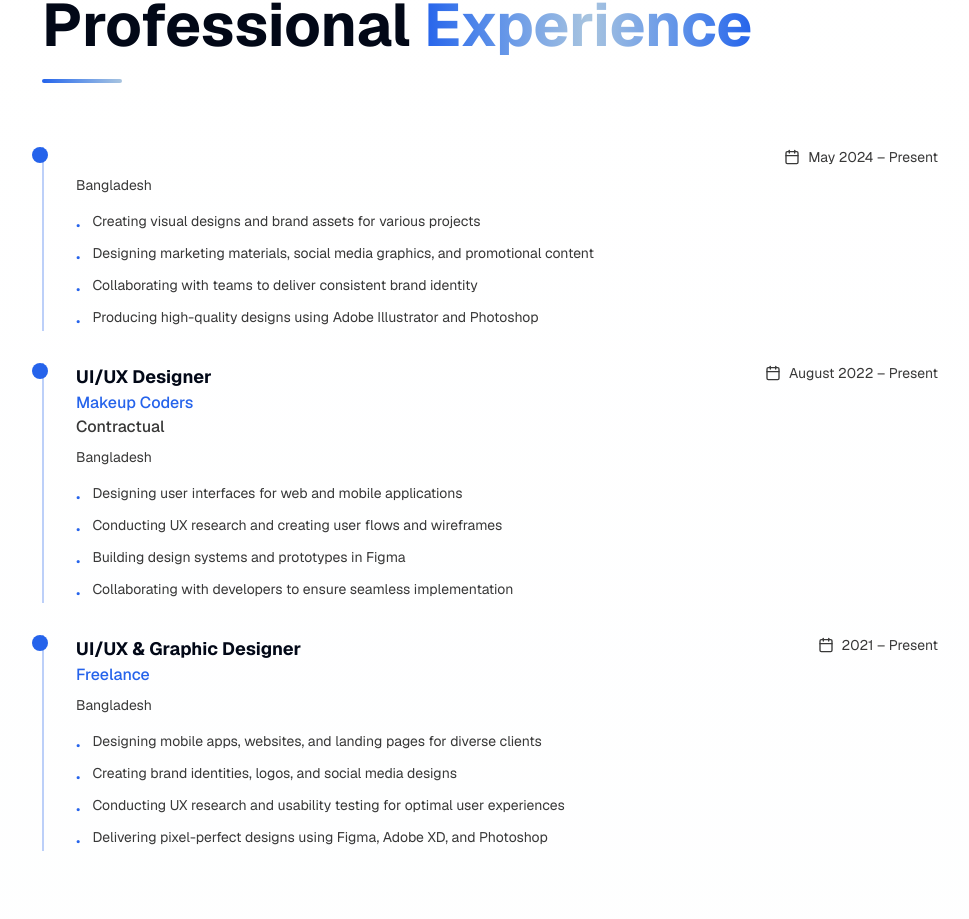
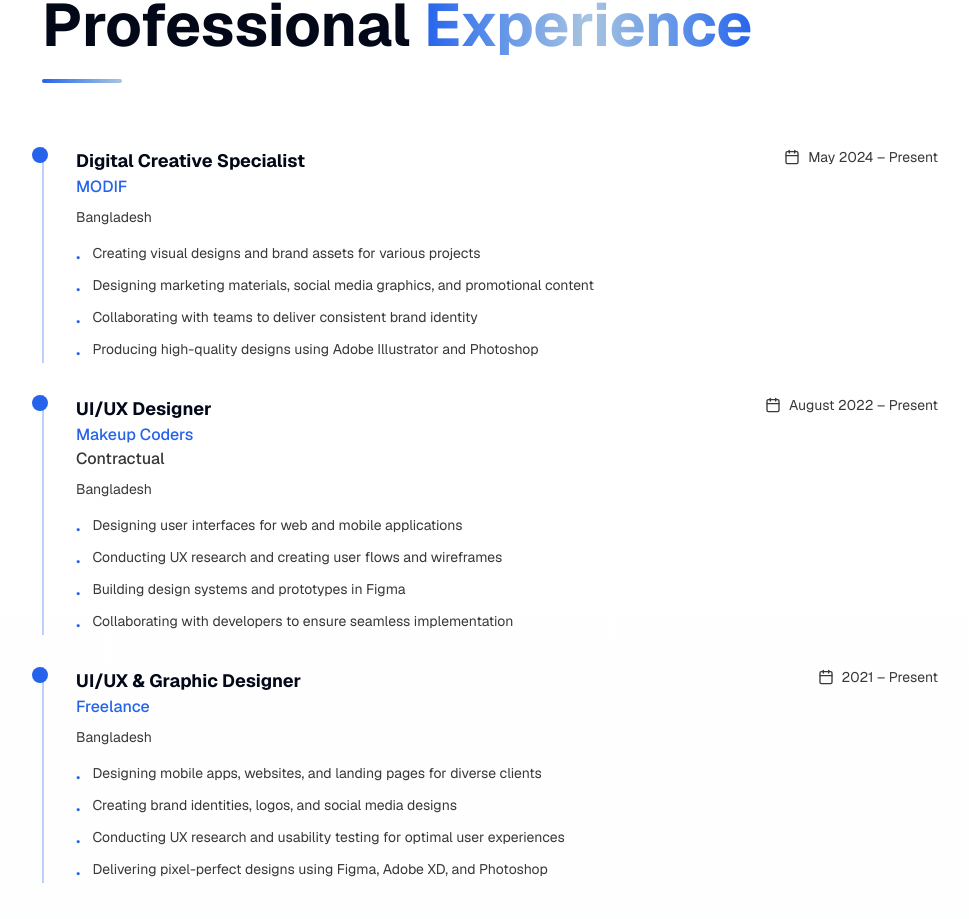
Before and after one commit to MdSaimonHossen/Saimon-Portfolio, a Next.js app: page / in a window 1280 px wide. Shown: the part 6732-7651 px from the top of the page, without its empty margins (150-1119 px from the left). Built offline with nearby package versions, Linux system fonts and the light colour scheme.

Commit message:
Update experience.tsx

```diff
--- a/components/experience.tsx
+++ b/components/experience.tsx
@@ -6,6 +6,8 @@ import { Calendar, GraduationCap } from "lucide-react"
 export default function Experience() {
   const experiences = [
     {
+      title: "Digital Creative Specialist",
+      company: "MODIF",
       period: "May 2024 – Present",
       location: "Bangladesh",
       highlights: [
```
